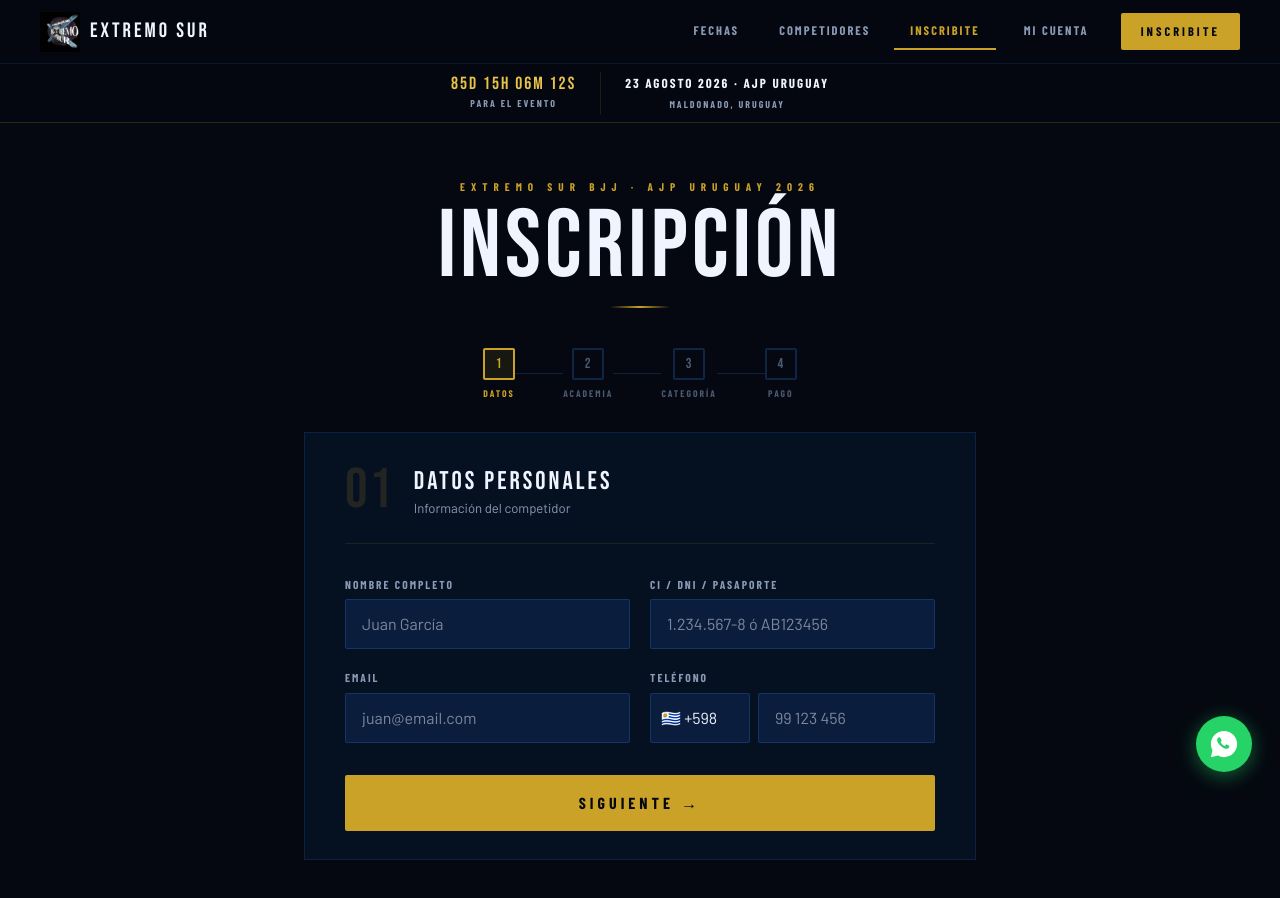
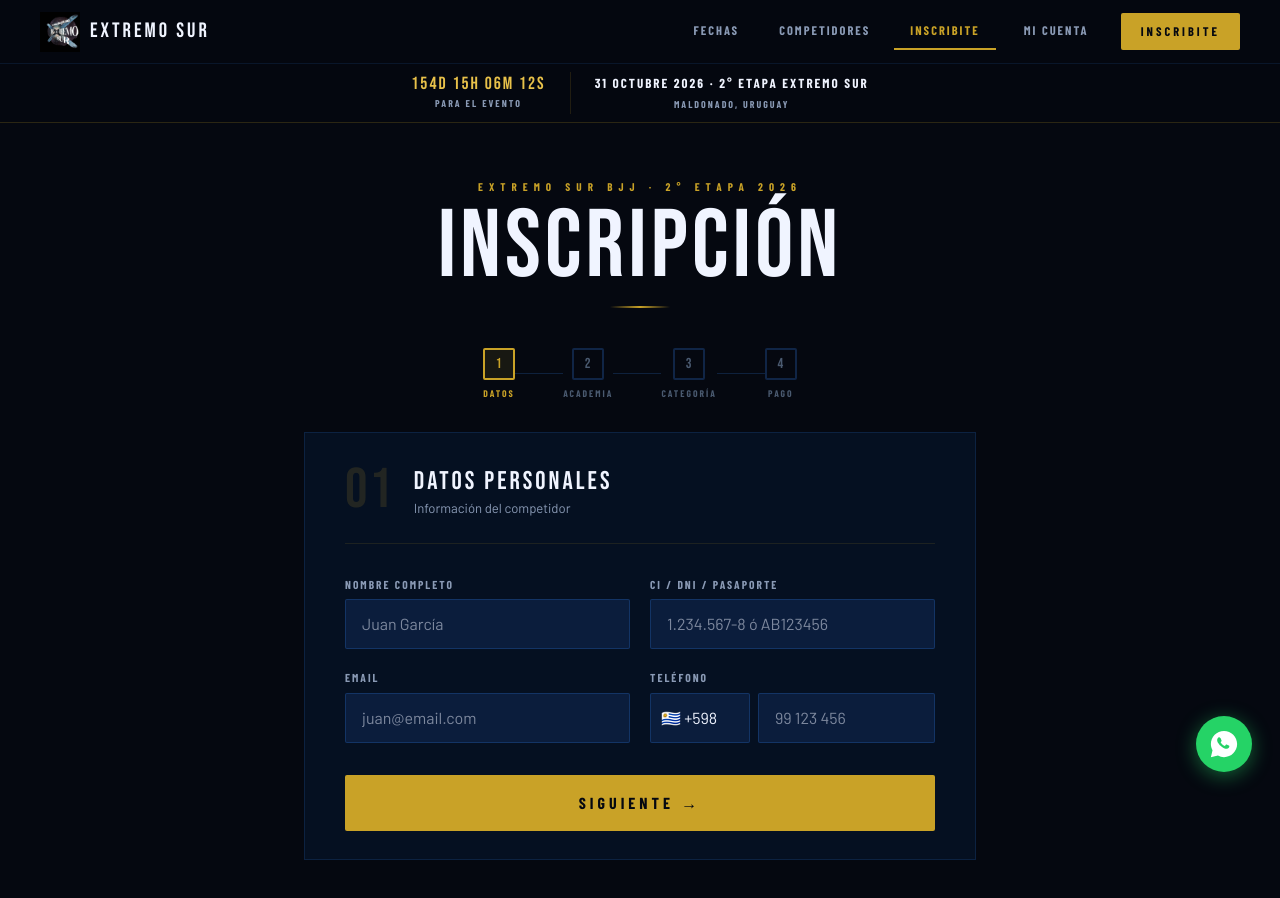
Before and after one commit to jgarciarios/extremo-sur, a Next.js app in the folder extremo-sur-app/: page /inscripcion in a window 1280 px wide. Shown: the top 898 px of the page. Built offline with nearby package versions, Linux system fonts and the light colour scheme; a web font is replaced by a local one.

Commit message:
fix: inscripcion apunta a 2° etapa Oct 31, saca AJP

```diff
--- a/extremo-sur-app/src/app/inscripcion/page.tsx
+++ b/extremo-sur-app/src/app/inscripcion/page.tsx
@@ -267,7 +267,7 @@
   categoria_peso:  '',
 }
 
-const EVENT_DATE = '2026-08-23T09:00:00-03:00'
+const EVENT_DATE = '2026-10-31T09:00:00-03:00'
 
 // ─── Shared styles ────────────────────────────────────────────────────────────
 
@@ -561,7 +561,7 @@
         <Divider />
         <StatPill>
           <span style={{ fontFamily: 'var(--font-barlow-condensed), sans-serif', fontSize: '0.82rem', fontWeight: 700, letterSpacing: '2px', color: '#f0f4ff', textTransform: 'uppercase' }}>
-            23 Agosto 2026 · AJP Uruguay
+            31 Octubre 2026 · 2° Etapa Extremo Sur
           </span>
           <span style={{ fontFamily: 'var(--font-barlow-condensed), sans-serif', fontSize: '0.62rem', fontWeight: 700, letterSpacing: '2px', color: '#8a9ab5', textTransform: 'uppercase' }}>
             Maldonado, Uruguay
@@ -574,7 +574,7 @@
         {/* ── Header ── */}
         <div style={{ textAlign: 'center', marginBottom: '40px' }}>
           <div style={{ fontFamily: 'var(--font-barlow-condensed), sans-serif', fontSize: '0.7rem', fontWeight: 700, letterSpacing: '6px', textTransform: 'uppercase', color: '#c9a227', marginBottom: '10px' }}>
-            Extremo Sur BJJ · AJP Uruguay 2026
+            Extremo Sur BJJ · 2° Etapa 2026
           </div>
           <h1 style={{ fontFamily: 'var(--font-bebas-neue), sans-serif', fontSize: 'clamp(3.2rem, 10vw, 6rem)', letterSpacing: '4px', lineHeight: 0.9, margin: 0 }}>
             INSCRIPCIÓN
```
